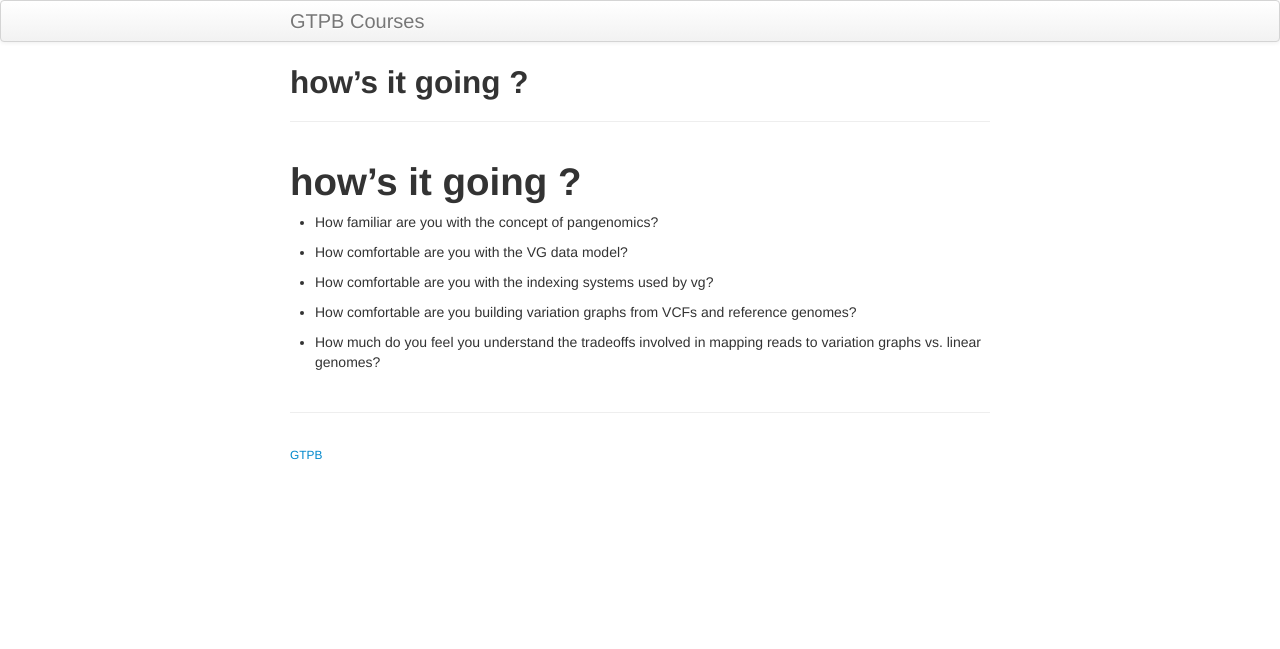
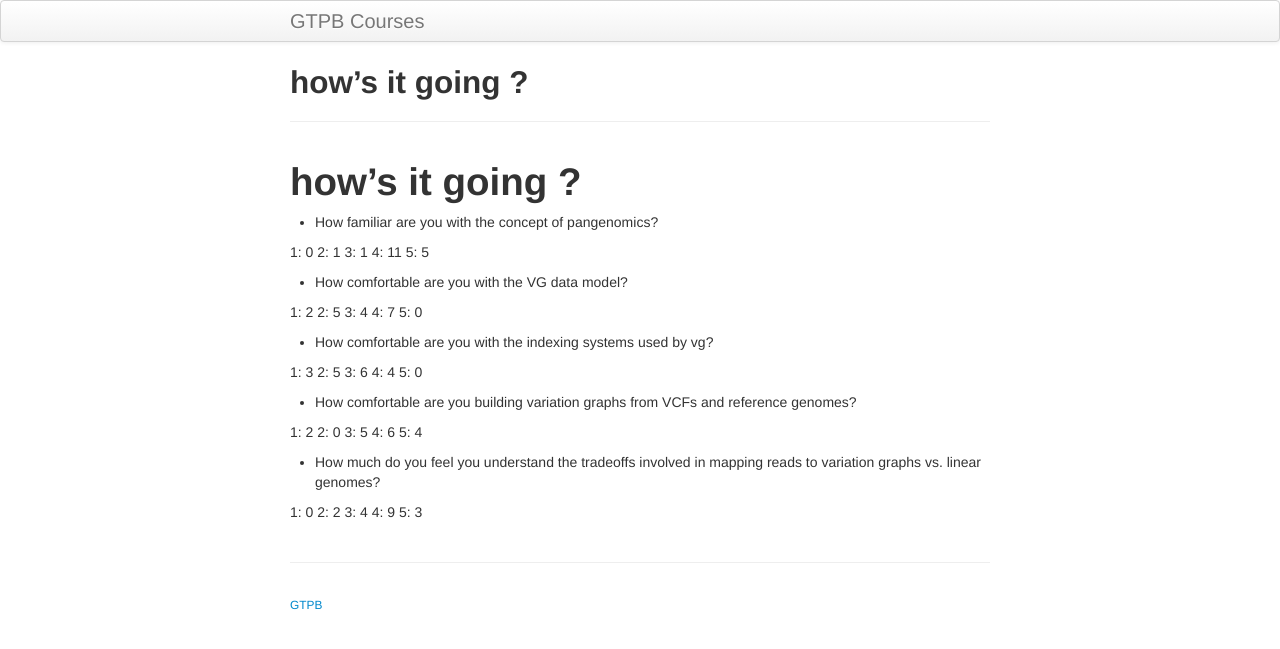
Before and after one commit to GTPB/CPANG19, a Jekyll site: the page built from assessment/day1.md, in a window 1280 px wide. Shown: the top 649 px of the page. Built offline with Jekyll 4.4.1, drawn with Linux system fonts in a browser that asks for light colours; our own code applies the rules of GitHub Pages for plain Markdown files.

Commit message:
assessment notes

```diff
--- a/assessment/day1.md
+++ b/assessment/day1.md
@@ -2,10 +2,40 @@
 
 - How familiar are you with the concept of pangenomics?
 
+1: 0
+2: 1
+3: 1
+4: 11
+5: 5
+
 - How comfortable are you with the VG data model?
+
+1: 2
+2: 5
+3: 4
+4: 7
+5: 0
 
 - How comfortable are you with the indexing systems used by vg?
 
+1: 3
+2: 5
+3: 6
+4: 4
+5: 0
+
 - How comfortable are you building variation graphs from VCFs and reference genomes?
 
+1: 2
+2: 0
+3: 5
+4: 6
+5: 4
+
 - How much do you feel you understand the tradeoffs involved in mapping reads to variation graphs vs. linear genomes?
+
+1: 0
+2: 2
+3: 4
+4: 9
+5: 3
```
Also changed, not shown: assessment/day2.md (added, +39 -0 lines).
